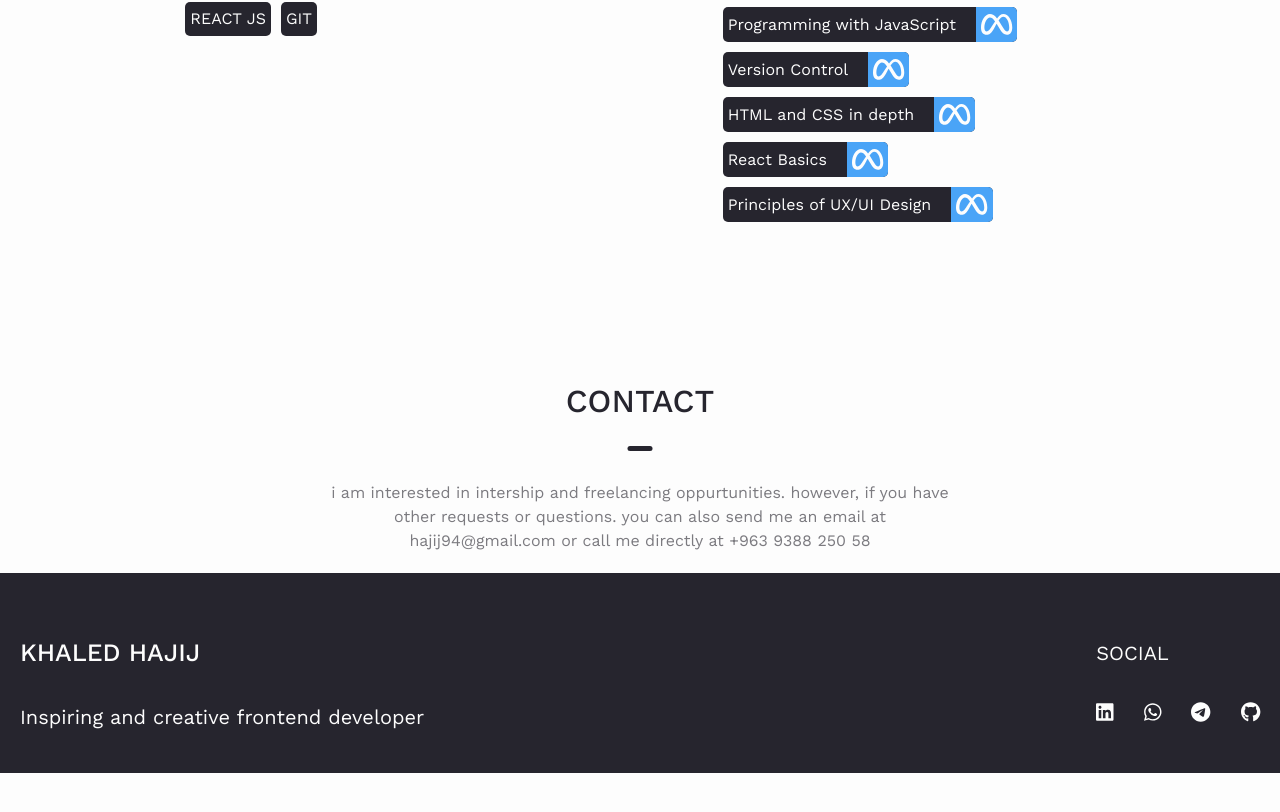
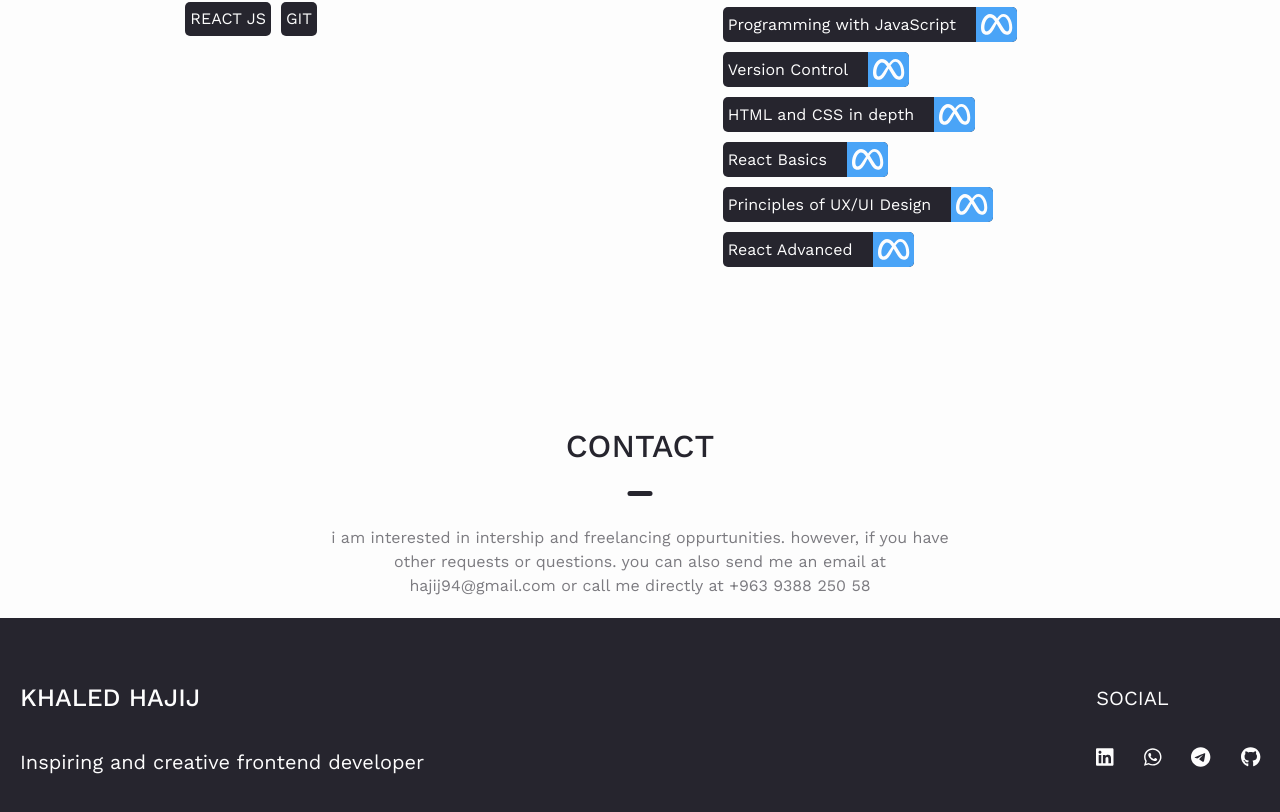
Before and after one commit to khaledhajij/khaledhajij.github.io, a React (Create React App) app: page / in a window 1280 px wide. Shown: the part 2370-3182 px from the top of the page. Before the commit the page ends 3143 px from the top, so only its background shows below. Built offline with nearby package versions, Linux system fonts and the light colour scheme.

Commit message:
Update data.js

```diff
--- a/src/data.js
+++ b/src/data.js
@@ -87,5 +87,13 @@ const myCertifications = [
     Teacher: " Meta",
     website: "coursera",
   },
+  {
+    name: "React Advanced",
+    date: "Dec 2 2022",
+    url: "https://www.coursera.org/account/accomplishments/certificate/GZBBQ4RKL3XN",
+    img: "",
+    Teacher: " Meta",
+    website: "coursera",
+  },
 ];
 export { sectionsData, projcetsData, mySkills, myCertifications };
```
